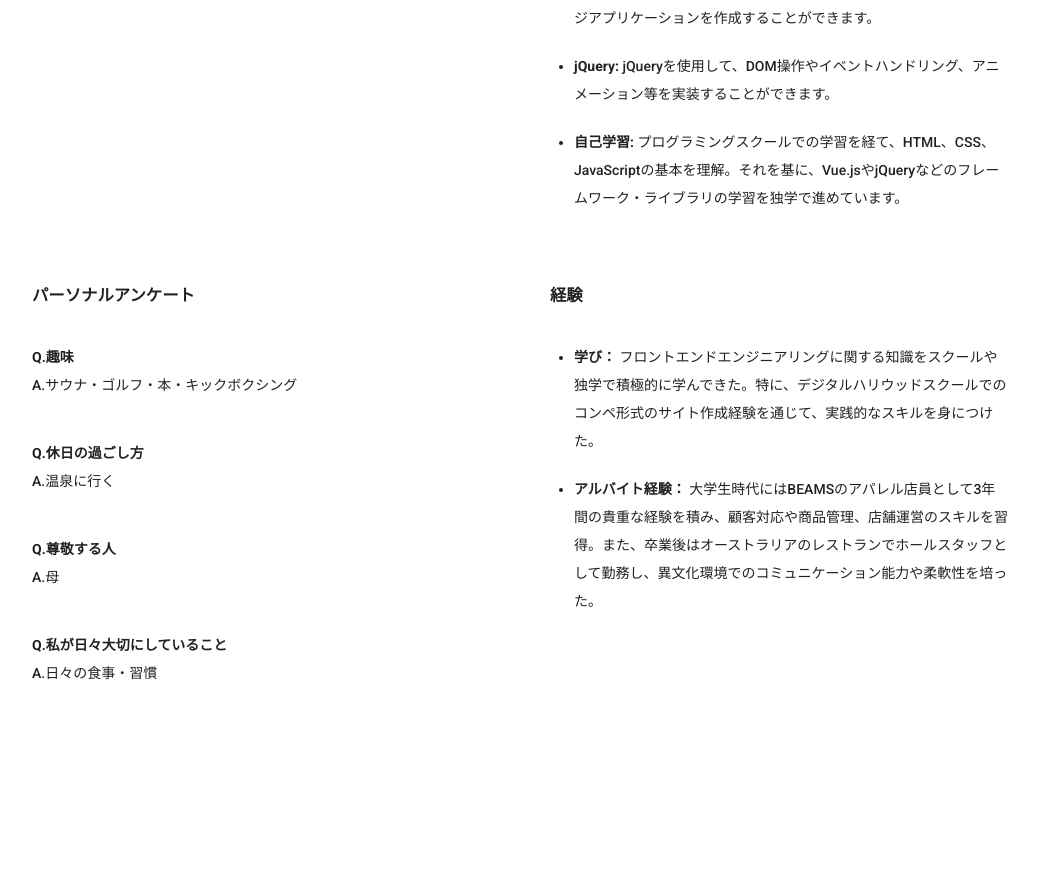
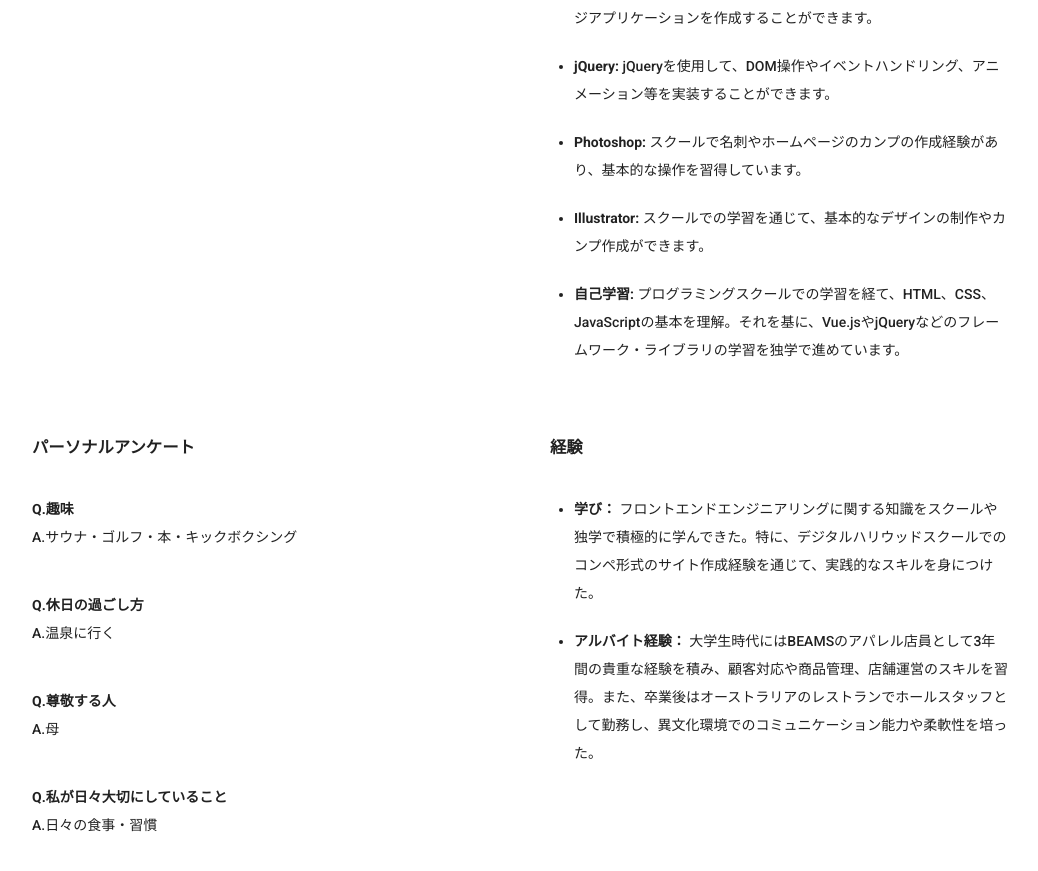
Before and after one commit to hana-hiraga/my-portfolio, a Vue app: page /aboutMe in a window 1280 px wide. Shown: the part 889-1760 px from the top of the page, without its empty margins (120-1158 px from the left). Before the commit the page ends 1628 px from the top, so only its background shows below. Built offline with nearby package versions, Linux system fonts and the light colour scheme; a web font is replaced by a local one.

Commit message:
add skill

```diff
--- a/src/components/aboutMe.vue
+++ b/src/components/aboutMe.vue
@@ -30,6 +30,14 @@
             <strong>jQuery:</strong>
             jQueryを使用して、DOM操作やイベントハンドリング、アニメーション等を実装することができます。
           </li>
+          <li>
+    <strong>Photoshop:</strong>
+    スクールで名刺やホームページのカンプの作成経験があり、基本的な操作を習得しています。
+  </li>
+  <li>
+    <strong>Illustrator:</strong>
+    スクールでの学習を通じて、基本的なデザインの制作やカンプ作成ができます。
+  </li>
           <li>
             <strong>自己学習:</strong>
             プログラミングスクールでの学習を経て、HTML、CSS、JavaScriptの基本を理解。それを基に、Vue.jsやjQueryなどのフレームワーク・ライブラリの学習を独学で進めています。
```
